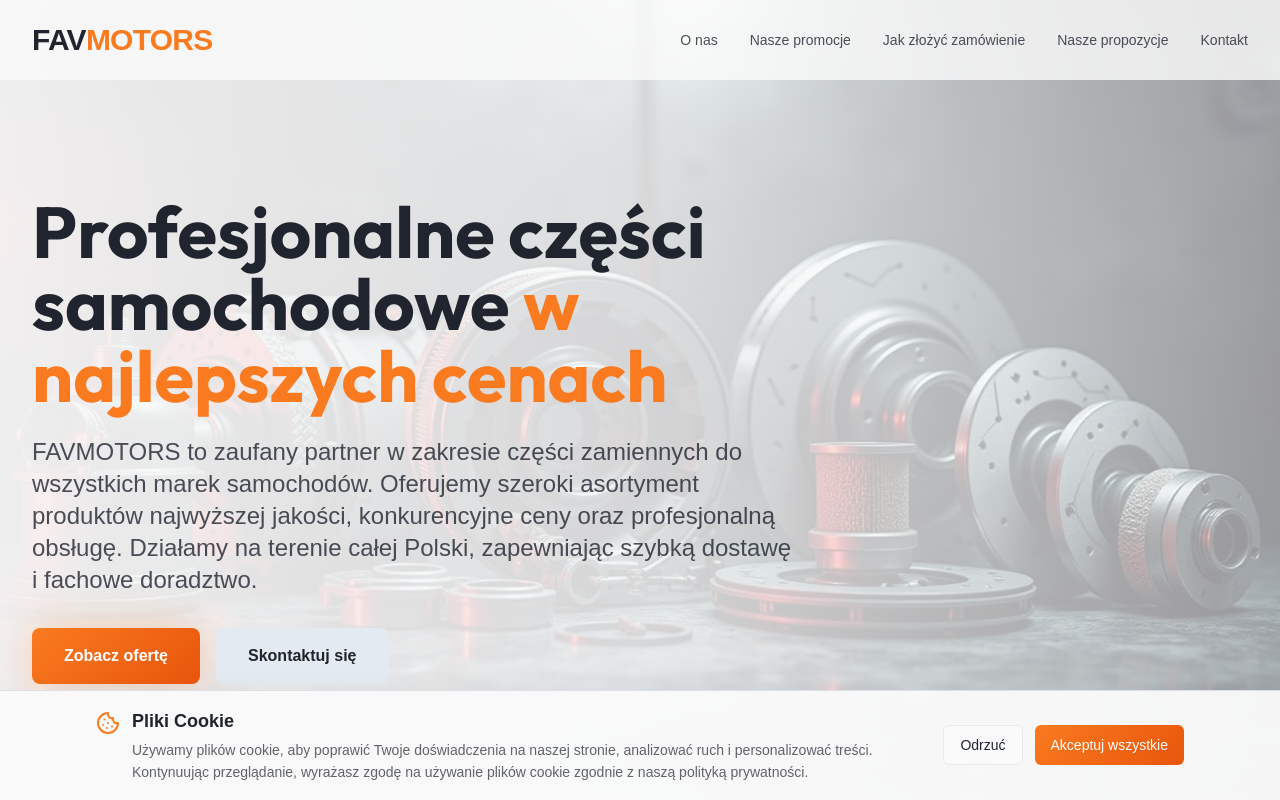
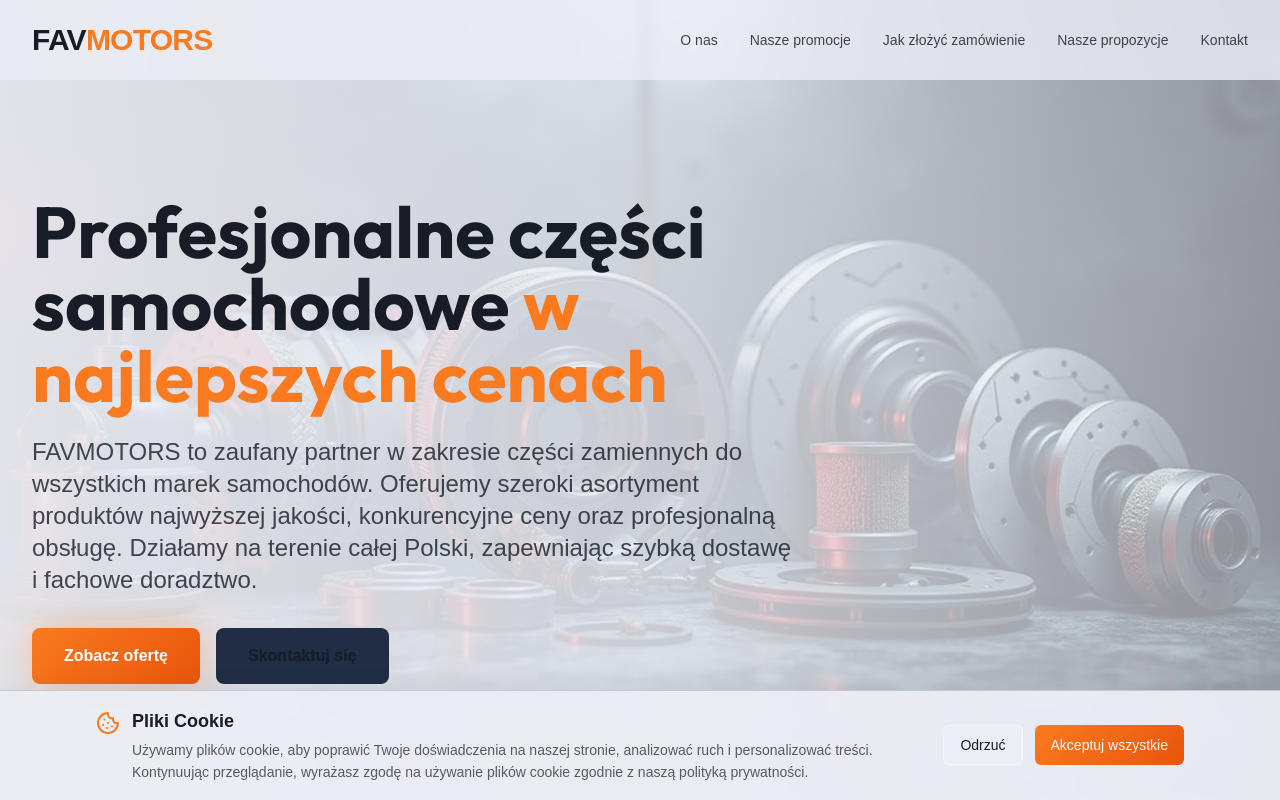
Before and after one commit to adminfavmotors/favmotors-auto-showcase-48096, a React (Vite) app: page /#/ in a window 1280 px wide. Shown: the top 800 px of the page. Built offline with nearby package versions, Linux system fonts and the light colour scheme; the HTML template or start-up script is replaced by a standard one.

Commit message:
Refine color palette

```diff
--- a/src/index.css
+++ b/src/index.css
@@ -8,26 +8,26 @@ All colors MUST be HSL.
 
 @layer base {
   :root {
-    /* Light automotive theme - clean and professional */
-    --background: 0 0% 98%;
-    --foreground: 220 20% 15%;
+    /* Balanced automotive theme - dark blue with light elements */
+    --background: 220 30% 94%;
+    --foreground: 220 25% 12%;
 
-    --card: 0 0% 100%;
-    --card-foreground: 220 20% 15%;
+    --card: 0 0% 98%;
+    --card-foreground: 220 25% 12%;
 
-    --popover: 0 0% 100%;
-    --popover-foreground: 220 20% 15%;
+    --popover: 0 0% 98%;
+    --popover-foreground: 220 25% 12%;
 
     /* Vibrant orange accent for contrast */
     --primary: 25 95% 55%;
     --primary-foreground: 0 0% 100%;
 
-    /* Light steel blue secondary */
-    --secondary: 215 30% 92%;
-    --secondary-foreground: 220 20% 20%;
+    /* Dark blue secondary for balance */
+    --secondary: 220 35% 20%;
+    --secondary-foreground: 0 0% 98%;
 
-    --muted: 220 15% 95%;
-    --muted-foreground: 220 10% 45%;
+    --muted: 220 20% 88%;
+    --muted-foreground: 220 15% 35%;
 
     --accent: 25 95% 55%;
     --accent-foreground: 0 0% 100%;
@@ -35,20 +35,20 @@ All colors MUST be HSL.
     --destructive: 0 84% 60%;
     --destructive-foreground: 0 0% 98%;
 
-    --border: 220 15% 88%;
-    --input: 220 15% 92%;
+    --border: 220 20% 80%;
+    --input: 0 0% 96%;
     --ring: 25 95% 55%;
 
     --radius: 0.5rem;
 
-    /* Custom automotive gradients for light theme */
-    --gradient-dark: linear-gradient(135deg, hsl(220 25% 96%) 0%, hsl(220 20% 98%) 100%);
-    --gradient-metallic: linear-gradient(135deg, hsl(215 30% 94%) 0%, hsl(220 25% 96%) 100%);
+    /* Custom automotive gradients - balanced theme */
+    --gradient-dark: linear-gradient(135deg, hsl(220 35% 18%) 0%, hsl(220 30% 25%) 100%);
+    --gradient-metallic: linear-gradient(135deg, hsl(220 25% 88%) 0%, hsl(220 20% 92%) 100%);
     --gradient-primary: linear-gradient(135deg, hsl(25 95% 55%) 0%, hsl(20 90% 48%) 100%);
 
-    /* Shadows for light theme */
-    --shadow-elegant: 0 10px 40px -10px hsl(220 20% 20% / 0.15);
-    --shadow-glow: 0 0 40px hsl(25 95% 55% / 0.3);
+    /* Shadows - balanced theme */
+    --shadow-elegant: 0 10px 40px -10px hsl(220 30% 15% / 0.25);
+    --shadow-glow: 0 0 40px hsl(25 95% 55% / 0.35);
 
     /* Transitions - more smooth */
     --transition-smooth: all 0.5s cubic-bezier(0.4, 0, 0.2, 1);
```
